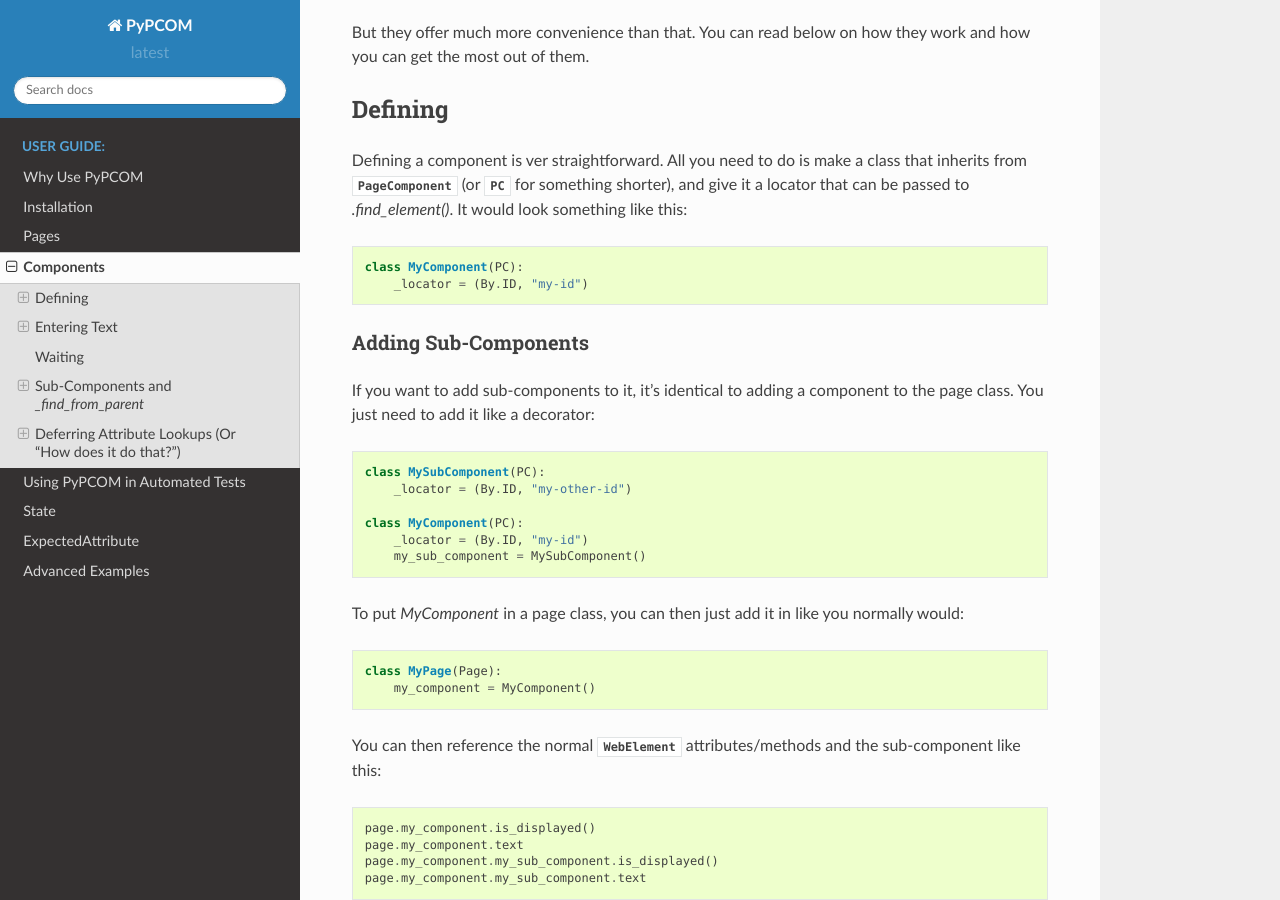
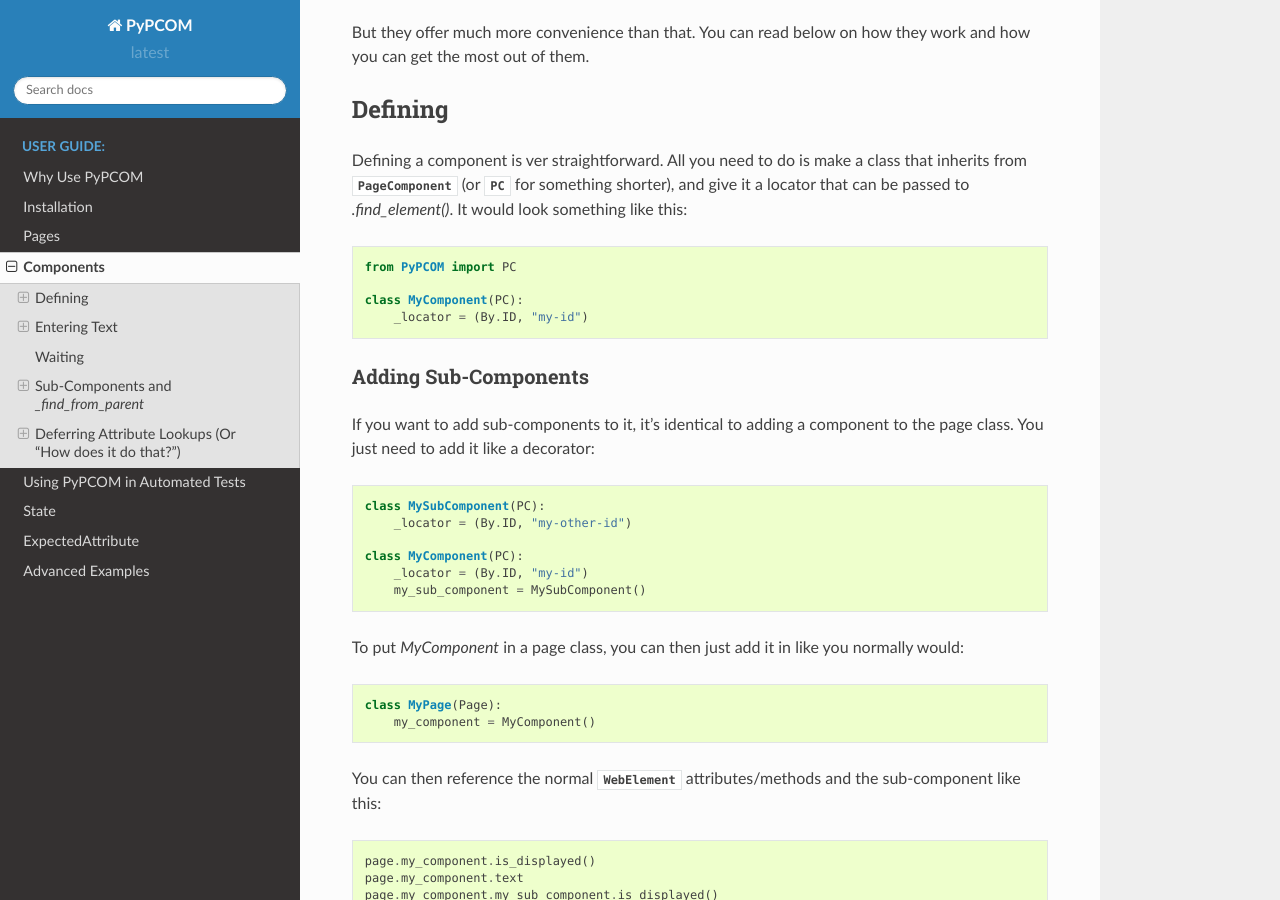
Before and after one commit to SalmonMode/PyPCOM, a Sphinx documentation site: the page built from doc/components.rst, in a window 1280 px wide and 900 px high, scrolled down 332 px. Built offline with Sphinx 7.4.7 and the Read the Docs theme 2.0.0, drawn with Linux system fonts in a browser that asks for light colours.

Commit message:
Should show how to import PC

```diff
--- a/doc/components.rst
+++ b/doc/components.rst
@@ -23,6 +23,8 @@ Defining a component is ver straightforward. All you need to do is make a class
 that inherits from :py:class:`PageComponent` (or :py:class:`PC` for something
 shorter), and give it a locator that can be passed to `.find_element()`. It
 would look something like this::
+
+    from PyPCOM import PC
 
     class MyComponent(PC):
         _locator = (By.ID, "my-id")
```
